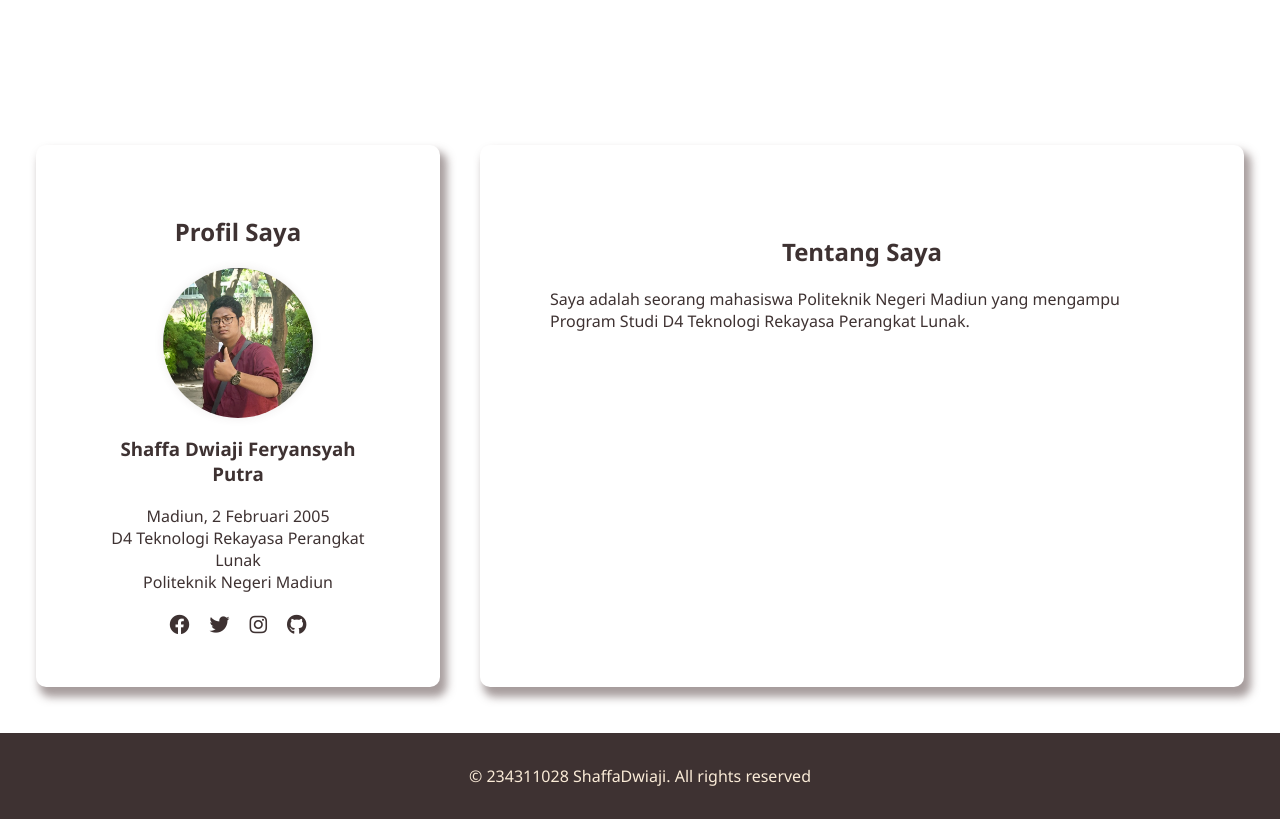
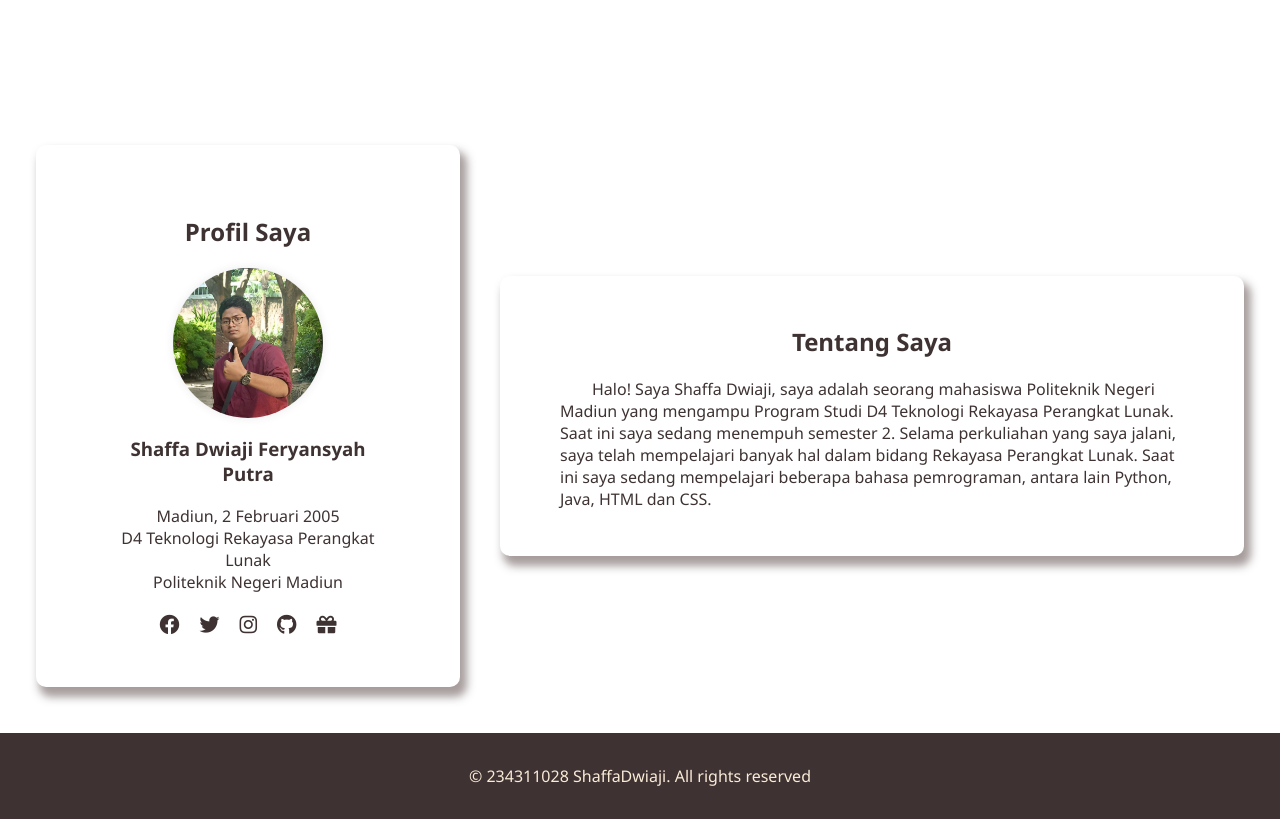
Before and after one commit to ShaffaDwiaji/Personal, a plain HTML site: page index.html in a window 1280 px wide. Shown: the part 465-1284 px from the top of the page. Drawn offline with Linux system fonts and the light colour scheme.

Commit message:
index dan jadwal

```diff
--- a/css/hobi.css
+++ b/css/hobi.css
@@ -1,6 +1,10 @@
 container h2 {
     text-align: center;
     margin-top: 5rem;
+}
+
+body {
+    overflow: hidden;
 }
 
 .hobi {
@@ -20,7 +24,7 @@ container h2 {
     border-radius: 10px;
     box-shadow: 5px 8px 9px 2px rgba(80, 60, 60, 0.5);
     padding: 50px 70px;
-    margin: 5rem 3rem 5rem;
+    margin: 5rem 3rem 5.1rem;
     max-width:20%;
 }
 
--- a/css/jadwal.css
+++ b/css/jadwal.css
@@ -6,10 +6,11 @@ container h2{
 }
 
 table {
+    align-items: center;
     display: table;
-    width: 100%;
+    width: 94%;
     border-collapse: collapse;
-    margin-bottom: 3.5rem;
+    margin: 3.5rem 3.5rem 7.3rem 3.5rem;
 }
 
 thead {
--- a/css/main.css
+++ b/css/main.css
@@ -87,6 +87,7 @@ main h2 {
     display: flex;
     flex-direction: row;
     align-content: center;
+    align-items: center;
 }
 
 .box {
@@ -129,9 +130,13 @@ i:hover {
     background-color: #fff;
     border-radius: 10px;
     box-shadow: 5px 8px 9px 2px rgba(80, 60, 60, 0.5);
-    padding: 70px;
+    padding: 30px 60px 30px 60px;
     margin: 20px;
     max-width:50%;
+}
+
+.essay p {
+    text-indent: 2rem;
 }
 
 .footer {
@@ -142,3 +147,16 @@ i:hover {
     padding: 1rem;
     bottom: 0;
 }
+
+::-webkit-scrollbar {
+    width: 12px;
+}
+
+::-webkit-scrollbar-thumb {
+    background: #503C3C;
+    border-radius: 8px;
+}
+
+::-webkit-scrollbar-thumb:hover {
+    background: #7E6363;
+}
--- a/index.html
+++ b/index.html
@@ -53,13 +53,18 @@
                         <a href="https://www.github.com/ShaffaDwiaji" target="_blank">
                             <i class="fab fa-github"></i>
                         </a>
+                        <a href="https://saweria.co/Ravennzz" target="_blank">
+                            <i class="fas fa-gift"></i></a>
                     </div>
                 </div>
 
                 <section class="essay">
                     <h2>Tentang Saya</h2>
-                    <p>Saya adalah seorang mahasiswa Politeknik Negeri Madiun yang mengampu Program Studi D4 Teknologi Rekayasa
-                        Perangkat Lunak.
+                    <p>Halo! Saya Shaffa Dwiaji, saya adalah seorang mahasiswa Politeknik Negeri Madiun yang
+                        mengampu Program Studi D4 Teknologi Rekayasa Perangkat Lunak. Saat ini saya sedang menempuh
+                        semester 2. Selama perkuliahan yang saya jalani, saya telah mempelajari banyak hal dalam bidang
+                        Rekayasa Perangkat Lunak. Saat ini saya sedang mempelajari beberapa bahasa pemrograman, antara lain
+                        Python, Java, HTML dan CSS.
                         <br>
                     </p>
                 </section>
```
Also changed, not shown: jadwal.html (+0 -4 lines), css/daftar.css (line endings or trailing spaces).
